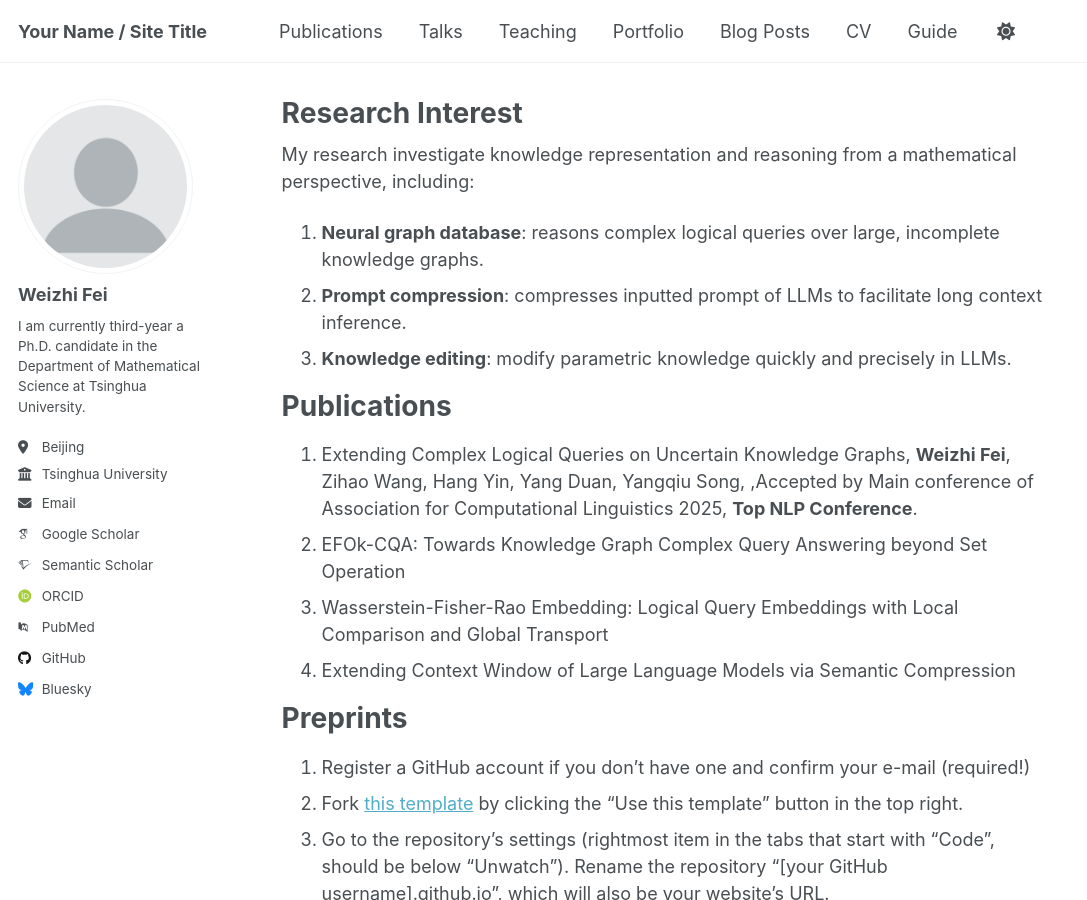
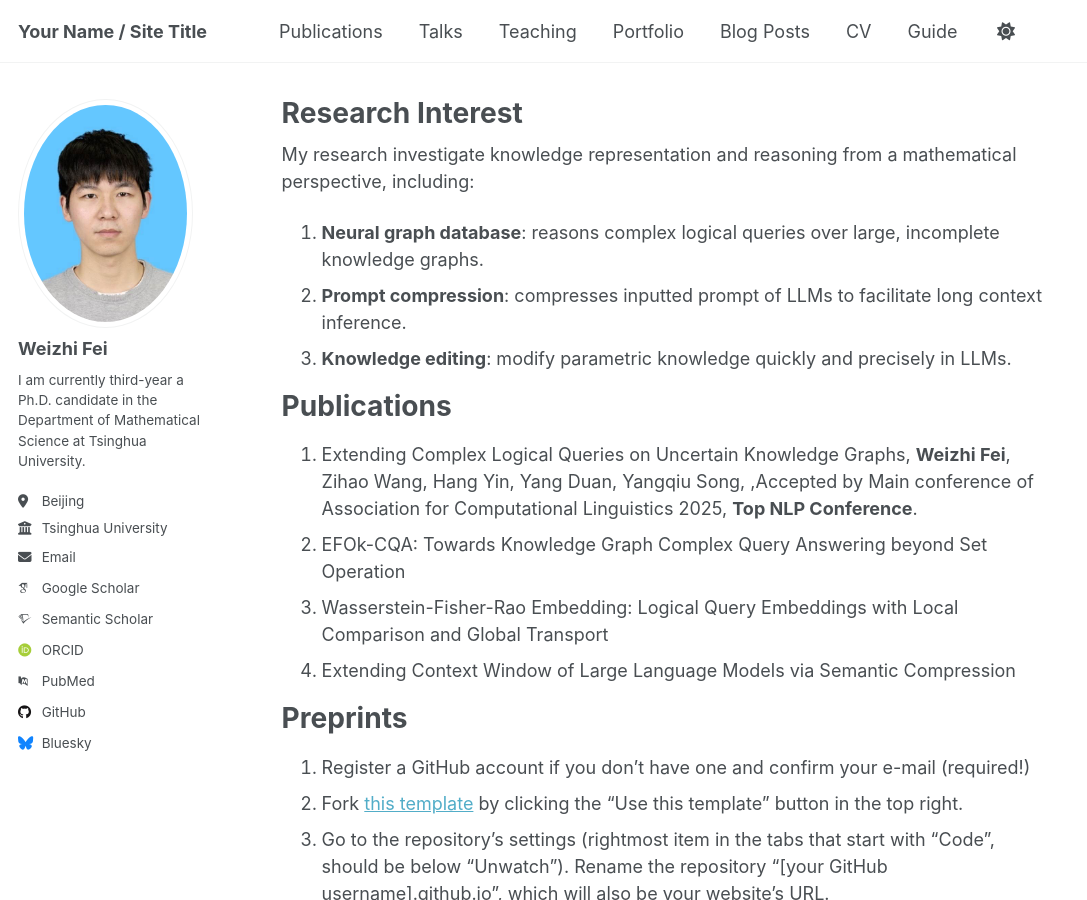
Before and after one commit to rabi-fei/rabi-fei.github.io, a Jekyll site: the page built from _pages/about.md, in a window 1280 px wide and 900 px high. Shown: the whole window, without its empty margins (0-1087 px from the left). Built offline with Jekyll 4.4.1, drawn with Linux system fonts in a browser that asks for light colours; some web fonts are replaced; a script that is not in the unit is left out.

Commit message:
Update _config.yml

```diff
--- a/_config.yml
+++ b/_config.yml
@@ -22,7 +22,8 @@ repository               : "academicpages/academicpages.github.io"
 #               Additional customization can be done by editing /_includes/author-profile.html
 author:
   # Biographic information
-  avatar           : "profile.png"
+  avatar           : "Fei_blue.jpeg
+  "
   name             : "Weizhi Fei"
   pronouns         : # example: "she/her"
   bio              : "I am currently third-year a Ph.D. candidate in the Department of Mathematical Science at Tsinghua University."
```
